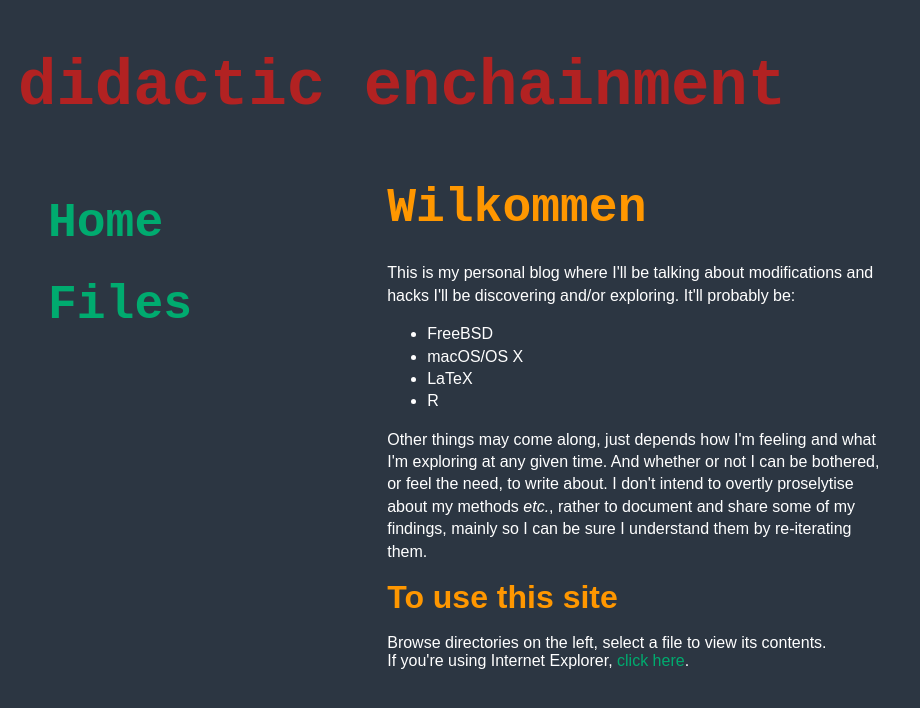
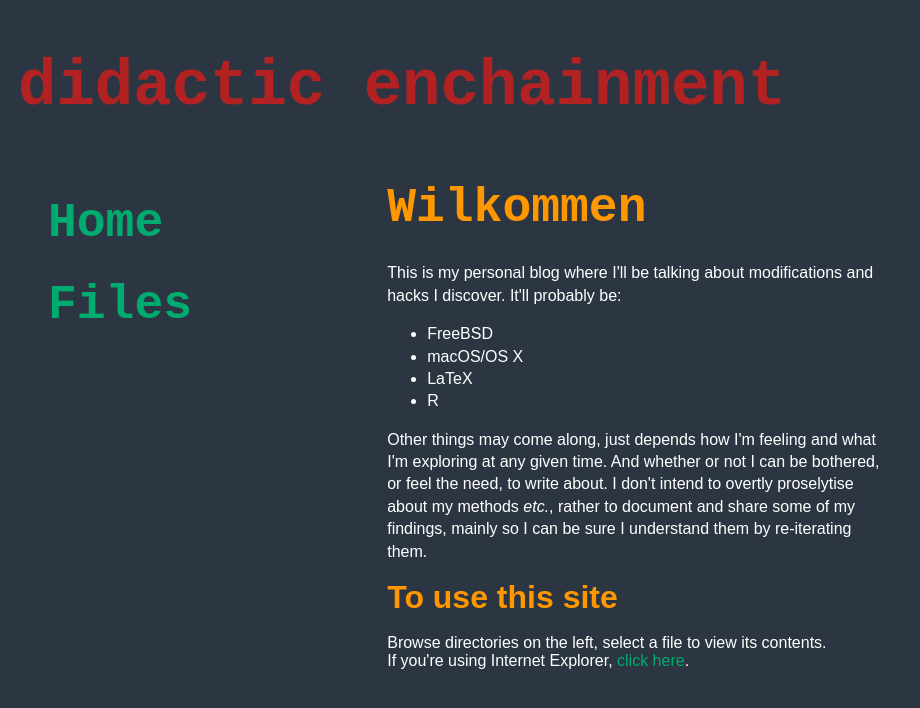
Before and after one commit to paulrbts/blog, a Jekyll site: the page built from index.html, in a window 1280 px wide. Shown: the top 708 px of the page, without its empty margins (0-920 px from the left). Built offline with Jekyll 4.4.1, drawn with Linux system fonts in a browser that asks for light colours; some web fonts are replaced.

Commit message:
update
fine tuning

```diff
--- a/index.html
+++ b/index.html
@@ -12,7 +12,7 @@ title: Wilkommen
 
 <h2>Wilkommen</h2>
 
-<p>This is my personal blog where I'll be talking about modifications and hacks I'll be discovering and/or exploring. It'll probably be:
+<p>This is my personal blog where I'll be talking about modifications and hacks I discover. It'll probably be:
   <ul>
     <li>FreeBSD</li>
     <li>macOS/OS X</li>
```
